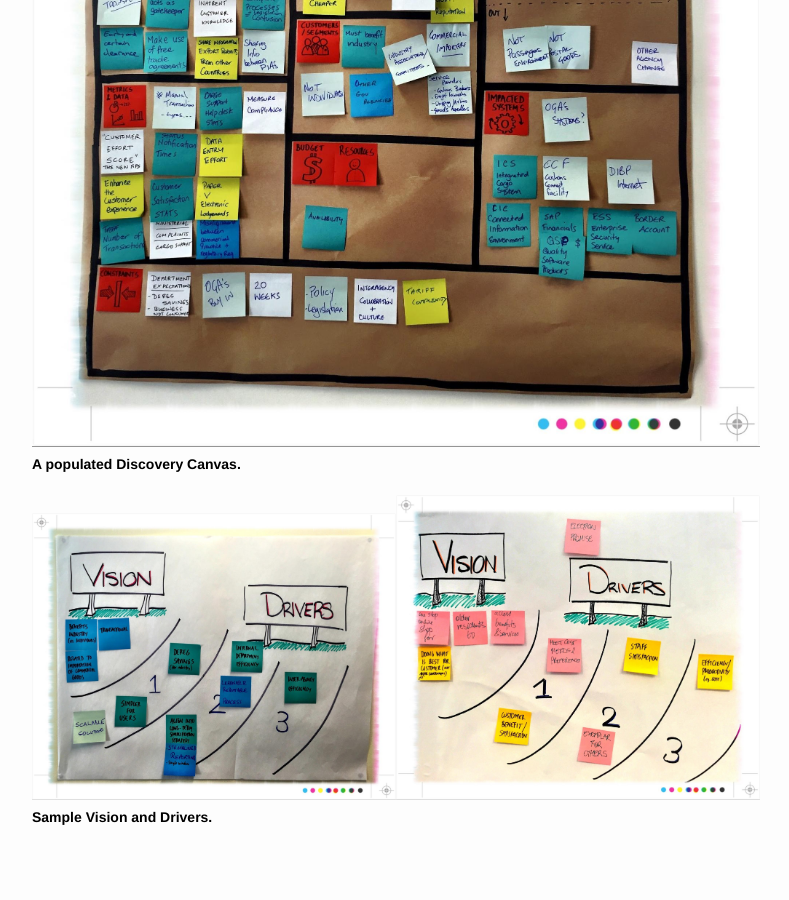
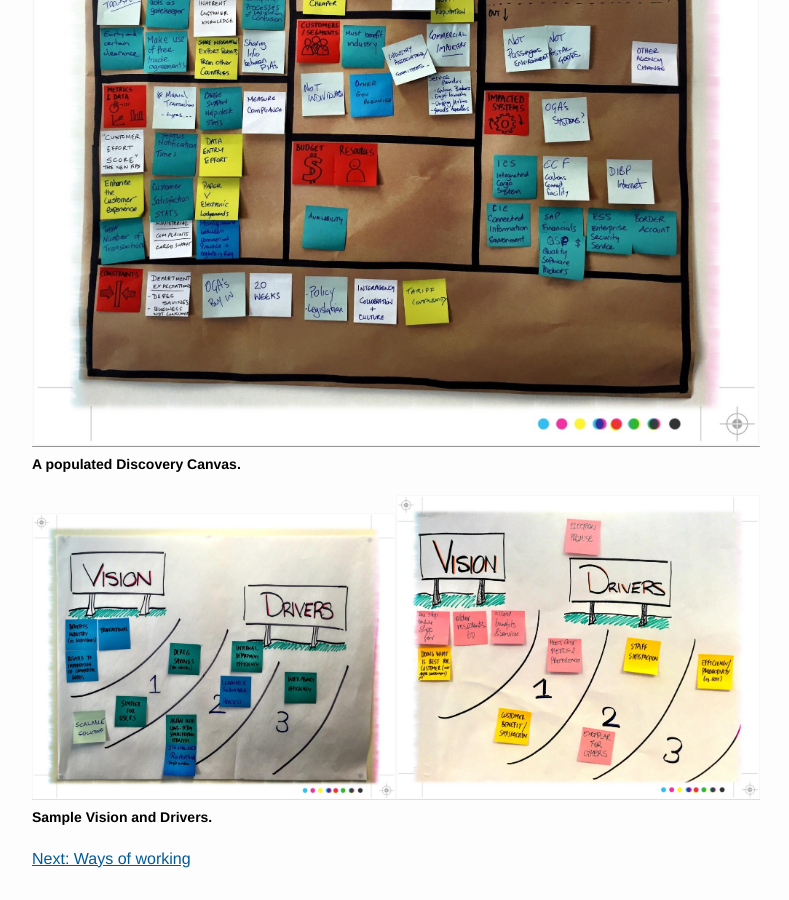
Before and after one commit to AusDTO/discovery-guide, a Jekyll site: the page built from 2-starting-discovery/2-2-kick-off.md, in a window 1280 px wide and 900 px high, scrolled down 1906 px. Shown: the whole window, without its empty margins (238-1027 px from the left). Built offline with Jekyll 4.4.1, drawn with Linux system fonts in a browser that asks for light colours; before the commit the page ends 2764 px from its top, so only the background shows below that.

Commit message:
Update 2-2-kick-off.md

```diff
--- a/2-starting-discovery/2-2-kick-off.md
+++ b/2-starting-discovery/2-2-kick-off.md
@@ -35,3 +35,5 @@ A good kick-off should:
 
 <img src="{{ site.baseurl }}/images/2/vision-drivers-1.jpg" class="half-width" alt="vision and drivers"><img src="{{ site.baseurl }}/images/2/vision-drivers-2.jpg" class="half-width" alt="vision and drivers">
 <span class="caption">Sample Vision and Drivers.</span>
+
+[Next: Ways of working](2-3-ways-of-working.md)
```
